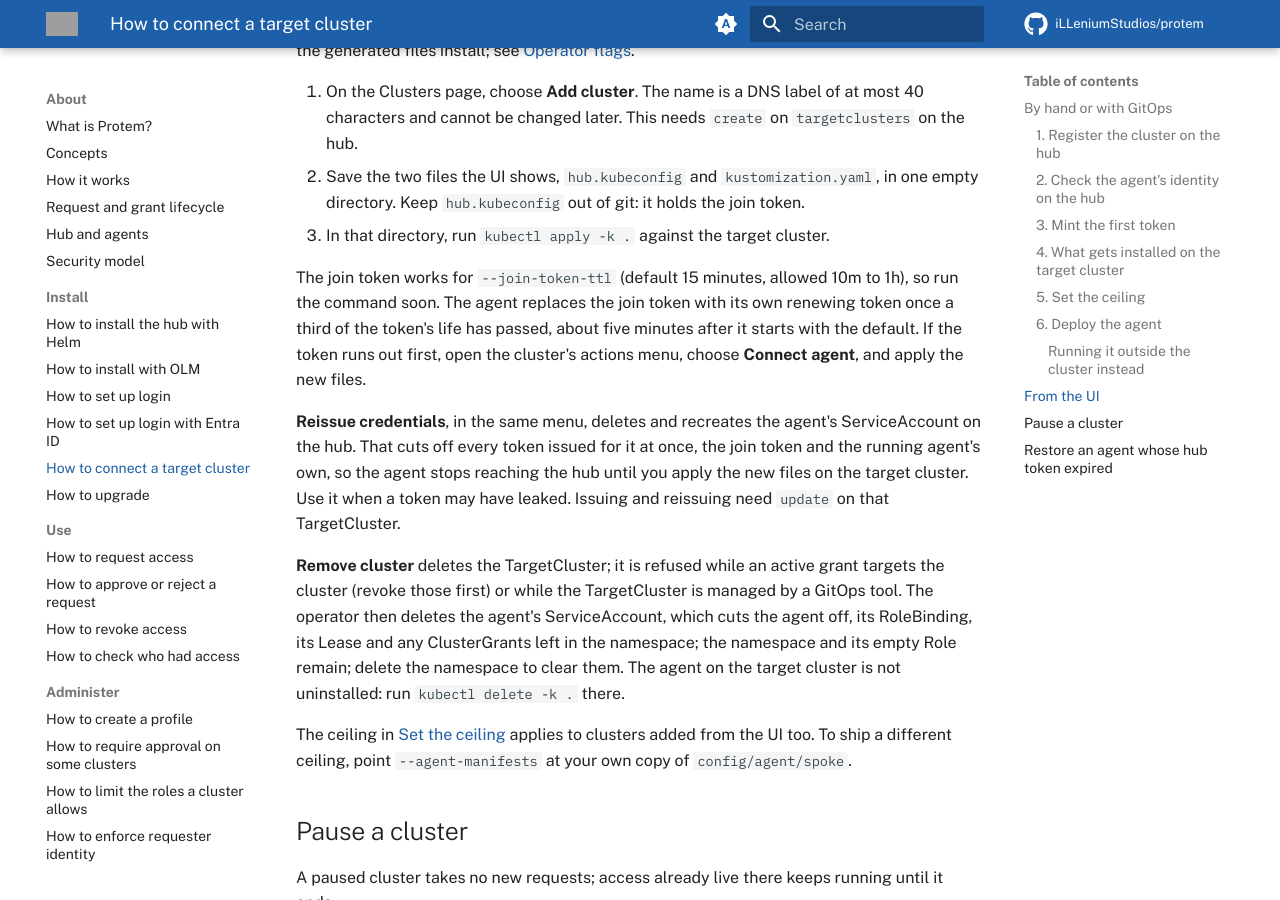
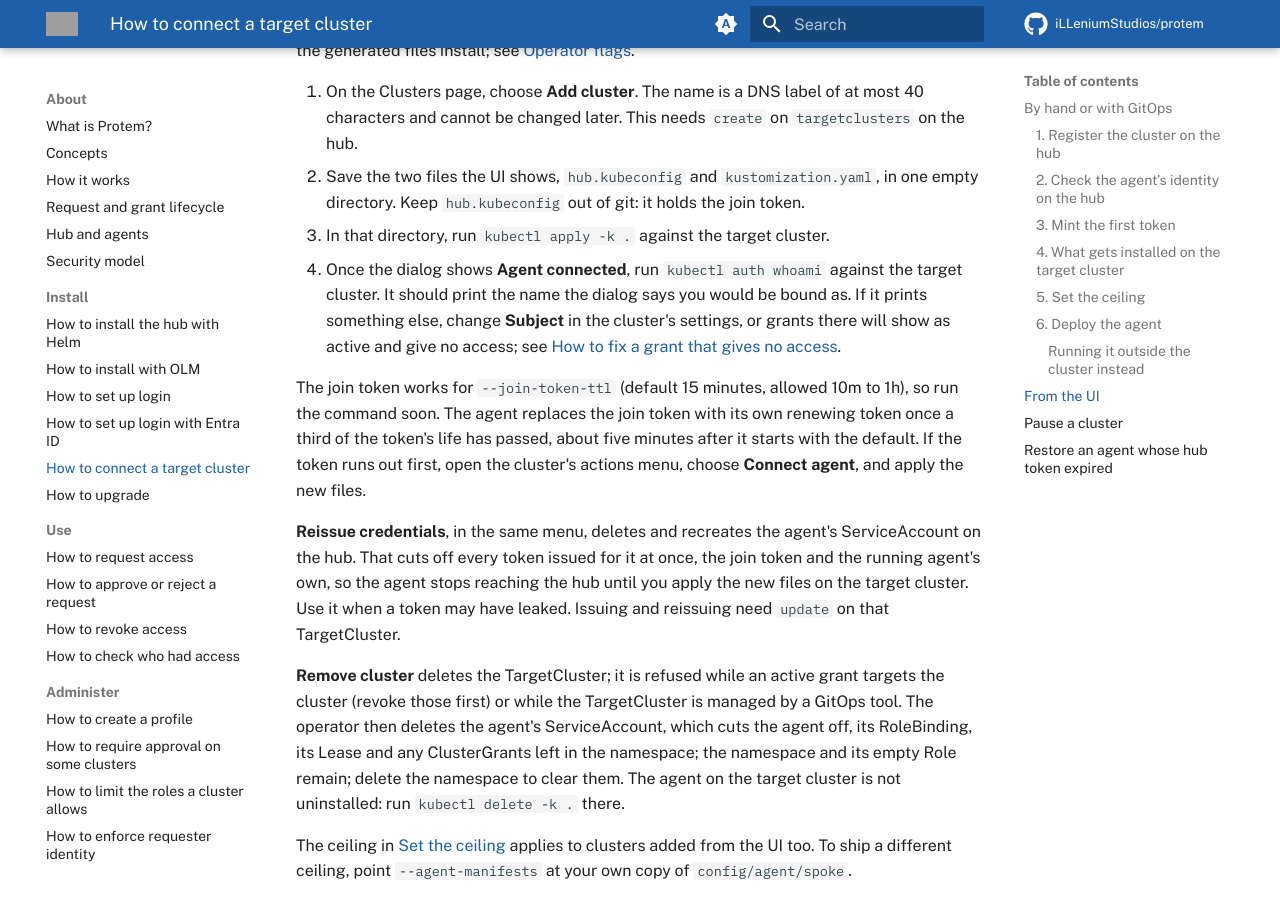
Before and after one commit to iLLeniumStudios/protem, an MkDocs documentation site: the page built from docs/guides/how-to-connect-a-target-cluster.md, in a window 1280 px wide and 900 px high, scrolled down 3481 px. Built offline with MkDocs 1.6.1 and Material for MkDocs 9.7.7, drawn with Linux system fonts in a browser that asks for light colours; grey boxes are pictures that could not be loaded.

Commit message:
docs: add a runbook for a grant that is active but gives no access

```diff
--- a/docs/guides/how-to-connect-a-target-cluster.md
+++ b/docs/guides/how-to-connect-a-target-cluster.md
@@ -165,6 +165,11 @@ files install; see [Operator flags](../reference/operator-flags.md).
 2. Save the two files the UI shows, `hub.kubeconfig` and `kustomization.yaml`, in one empty
    directory. Keep `hub.kubeconfig` out of git: it holds the join token.
 3. In that directory, run `kubectl apply -k .` against the target cluster.
+4. Once the dialog shows **Agent connected**, run `kubectl auth whoami` against the target
+   cluster. It should print the name the dialog says you would be bound as. If it prints
+   something else, change **Subject** in the cluster's settings, or grants there will show as
+   active and give no access; see
+   [How to fix a grant that gives no access](../operations/runbooks/how-to-fix-a-grant-that-gives-no-access.md).
 
 The join token works for `--join-token-ttl` (default 15 minutes, allowed 10m to 1h), so run the
 command soon. The agent replaces the join token with its own renewing token once a third of the
--- a/mkdocs.yml
+++ b/mkdocs.yml
@@ -116,6 +116,7 @@ nav:
       - Runbooks:
           - How to fix a cluster not reporting: operations/runbooks/how-to-fix-a-cluster-not-reporting.md
           - How to fix a failed grant: operations/runbooks/how-to-fix-a-failed-grant.md
+          - How to fix a grant that gives no access: operations/runbooks/how-to-fix-a-grant-that-gives-no-access.md
           - How to fix a rejected request: operations/runbooks/how-to-fix-a-rejected-request.md
           - operations/runbooks/how-to-fix-agent-unauthorized.md
           - operations/runbooks/how-to-fix-signed-out-after-login.md
```
Also changed, not shown: docs/operations/runbooks/how-to-fix-a-grant-that-gives-no-access.md (added, +51 -0 lines).
